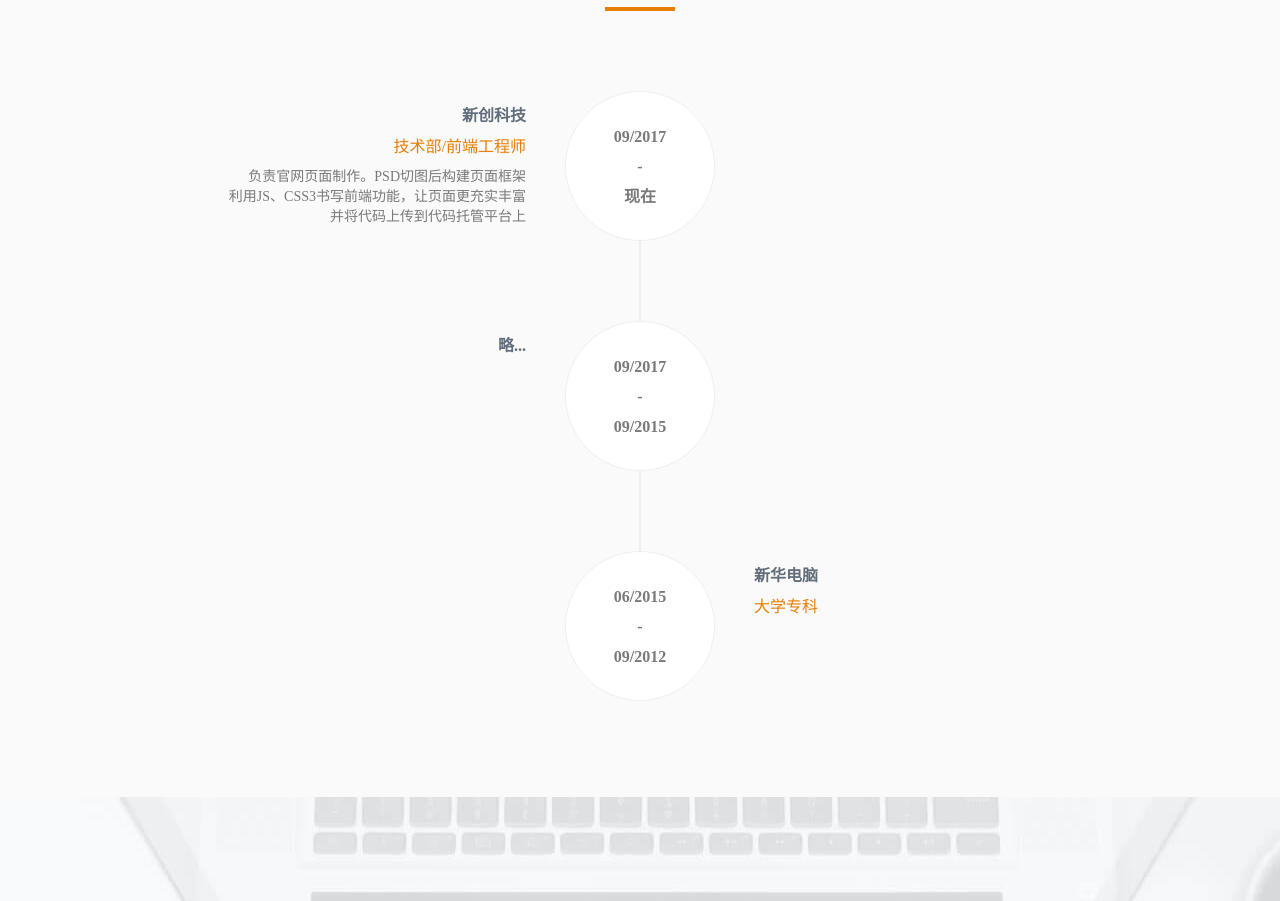
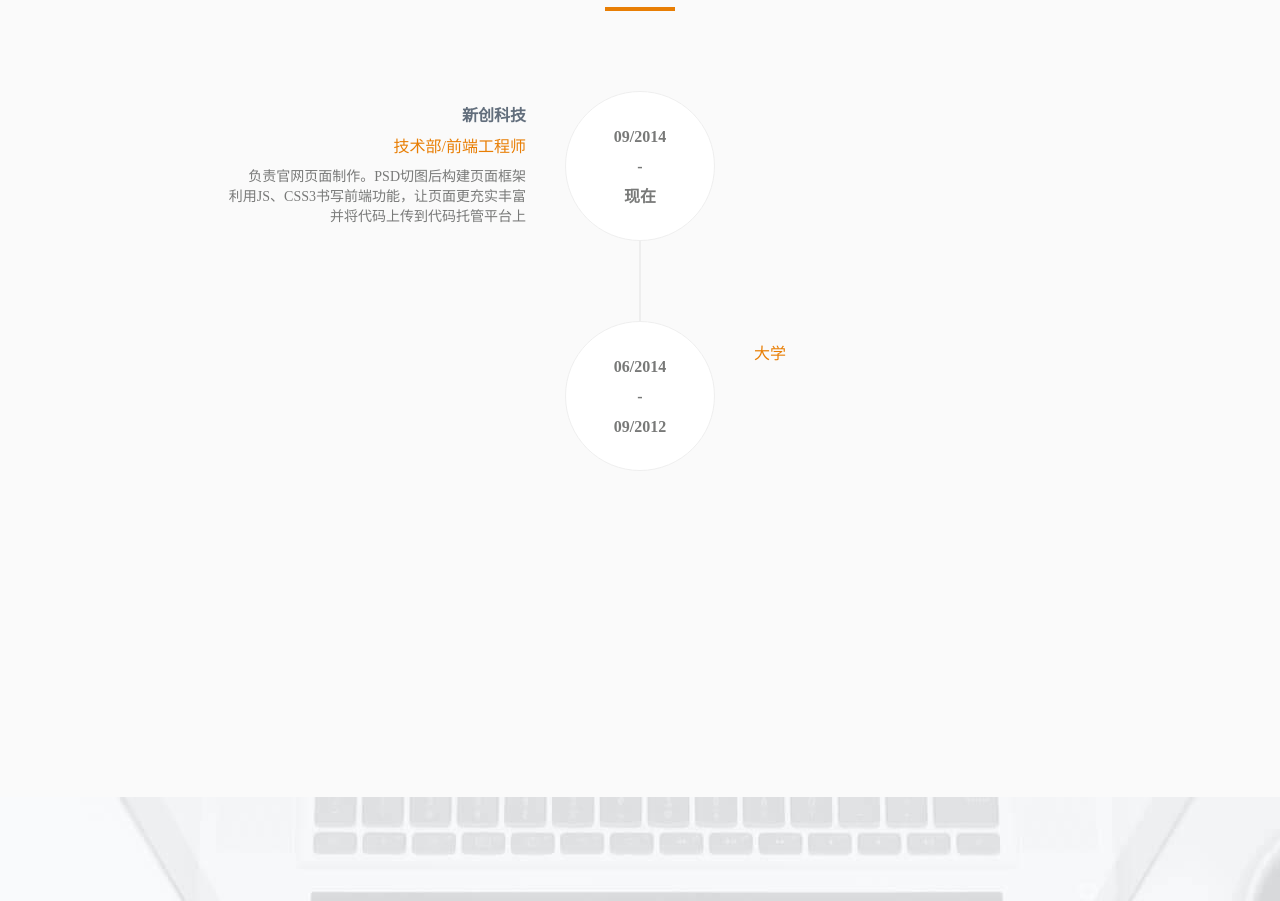
Before and after one commit to dutianlong/jianli, a plain HTML site: page index.html in a window 1280 px wide. Shown: the part 4317-5218 px from the top of the page. Drawn offline with Linux system fonts and the light colour scheme; a script that the page names is missing.

Commit message:
add a function in test.java

```diff
--- a/index.html
+++ b/index.html
@@ -358,7 +358,7 @@
 					<ul class="my-xp">
 						<li>
 							<div class="date-box">
-								<p>09/2017</p>
+								<p>09/2014</p>
 								<p>-</p>
 								<p>现在</p>
 							</div>
@@ -370,26 +370,16 @@
 								<p>并将代码上传到代码托管平台上</p>
 							</div>
 						</li>
+
 						<li>
 							<div class="date-box">
-								<p>09/2017</p>
-								<p>-</p>
-								<p>09/2015</p>
-							</div>
-							<div class="my-work my-xp-box">
-								<strong>略...</strong>
-
-							</div>
-						</li>
-						<li>
-							<div class="date-box">
-								<p>06/2015</p>
+								<p>06/2014</p>
 								<p>-</p>
 								<p>09/2012</p>
 							</div>
 							<div class="my-school my-xp-box">
-								<strong>新华电脑</strong>
-								<p class="ptitle">大学专科</p>
+
+								<p class="ptitle">大学</p>
 
 								<p></p>
 							</div>
```
